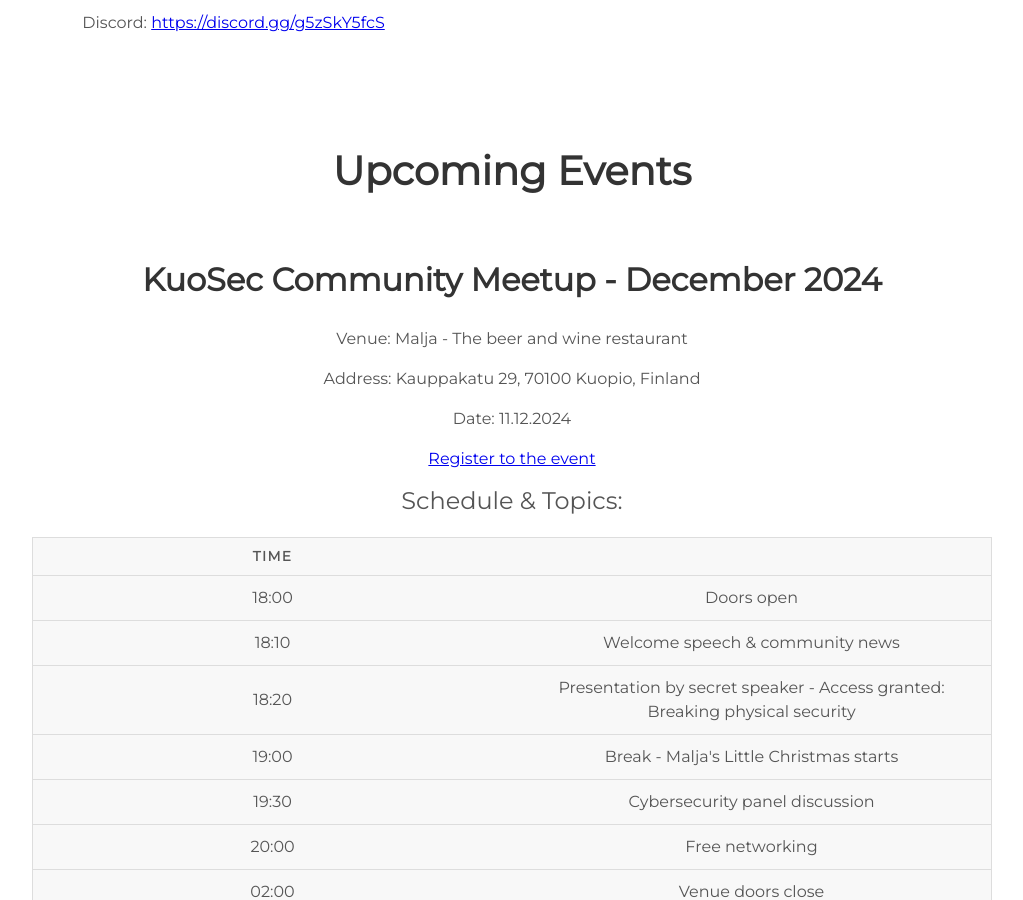
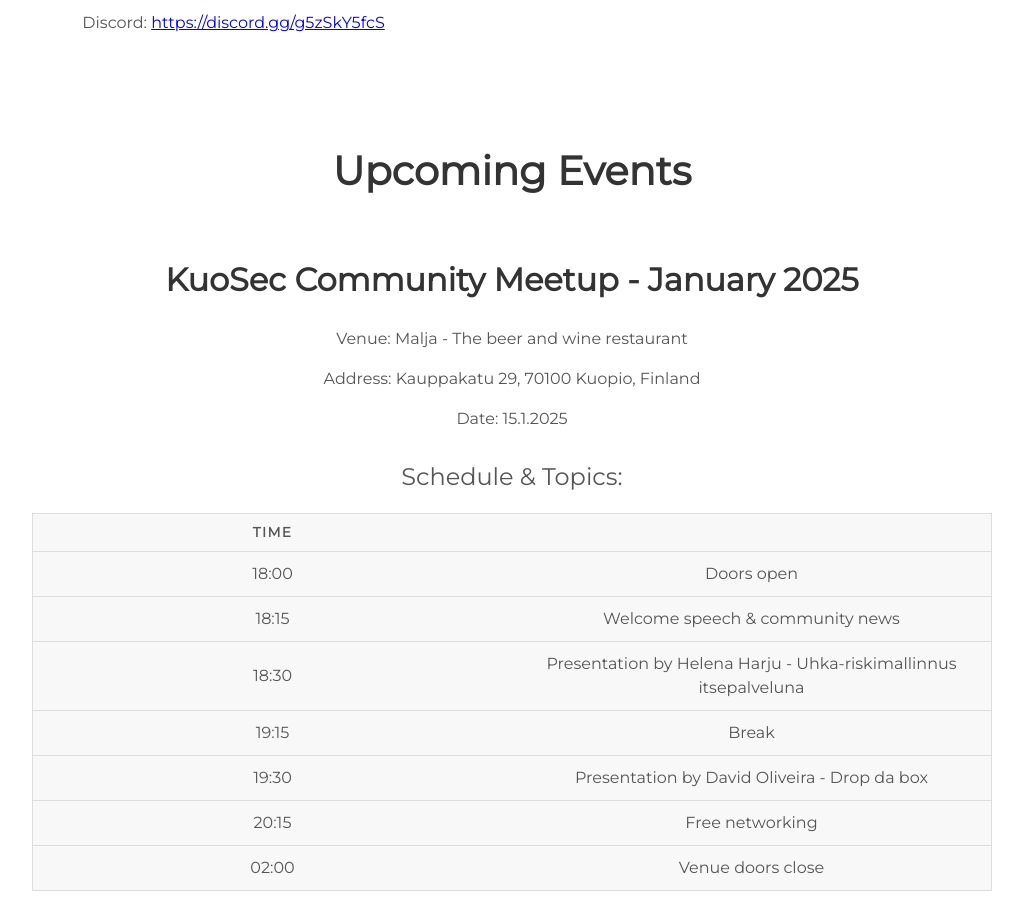
Before and after one commit to kuosec/kuosec.github.io, a Jekyll site: the page built from index.html, in a window 1280 px wide and 900 px high, scrolled down 1458 px. Shown: the whole window, without its empty margins (128-1151 px from the left). Built offline with Jekyll 4.4.1, drawn with Linux system fonts in a browser that asks for light colours.

Commit message:
Added January 2025 event

```diff
--- a/_includes/projects.html
+++ b/_includes/projects.html
@@ -2,6 +2,53 @@
 
   <h1>Upcoming Events </h1>
   <div class="event">
+    <h2>KuoSec Community Meetup - January 2025</h2>
+    <p>Venue: Malja - The beer and wine restaurant</p>
+    <p>Address: Kauppakatu 29, 70100 Kuopio, Finland</p>
+    <p>Date: 15.1.2025</p>
+    <table>
+      <caption>Schedule & Topics:</caption>
+      <thead>
+        <tr>
+          <th scope="col">Time</th>
+          <th scope="col"></th>
+        </tr>
+      </thead>
+      <tbody>
+        <tr>
+          <td>18:00</td>
+          <td>Doors open</td>
+        </tr>
+        <tr>
+          <td scope="row">18:15</td>
+          <td>Welcome speech & community news</td>
+        </tr>
+        <tr>
+          <td scope="row">18:30</td>
+          <td>Presentation by Helena Harju - Uhka-riskimallinnus itsepalveluna</td>
+        </tr>
+        <tr>
+          <td scope="row">19:15</td>
+          <td>Break</td>
+        </tr>
+        <tr>
+          <td scope="row">19:30</td>
+          <td>Presentation by David Oliveira - Drop da box</td>
+        </tr>
+        <tr>
+          <td scope="row">20:15</td>
+          <td>Free networking</td>
+        </tr>
+        <tr>
+          <td scope="row">02:00</td>
+          <td>Venue doors close</td>
+        </tr>
+      </tbody>
+    </table>
+
+    <p>Note that the schedules are estimates.</p></div>
+    <!--
+    <div class="event">
     <h2>KuoSec Community Meetup - December 2024</h2>
     <p>Venue: Malja - The beer and wine restaurant</p>
     <p>Address: Kauppakatu 29, 70100 Kuopio, Finland</p>
@@ -50,6 +97,7 @@
     <p>Note that the schedules are estimates.</p>
 
   </div>
+  -->
   <!--
   <div class="event">
     <h2>KuoSec Community Meetup - November 2024</h2>
```
